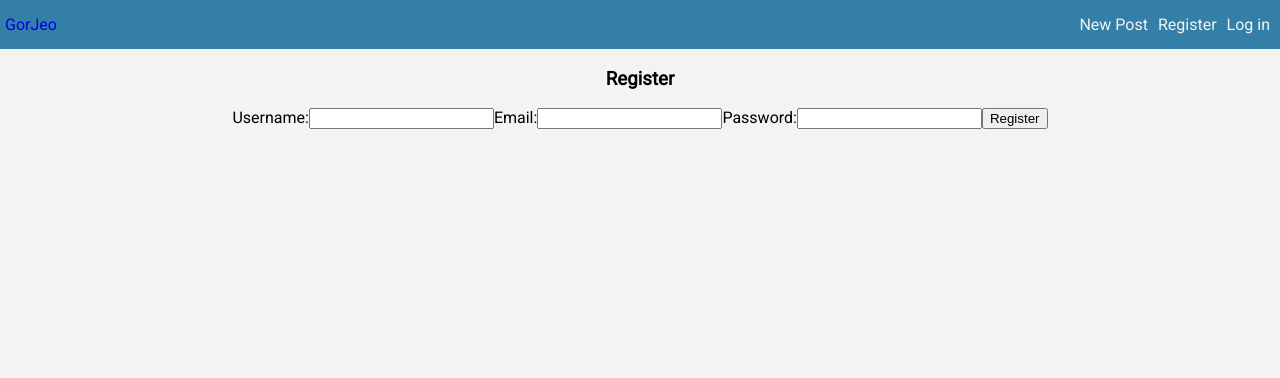
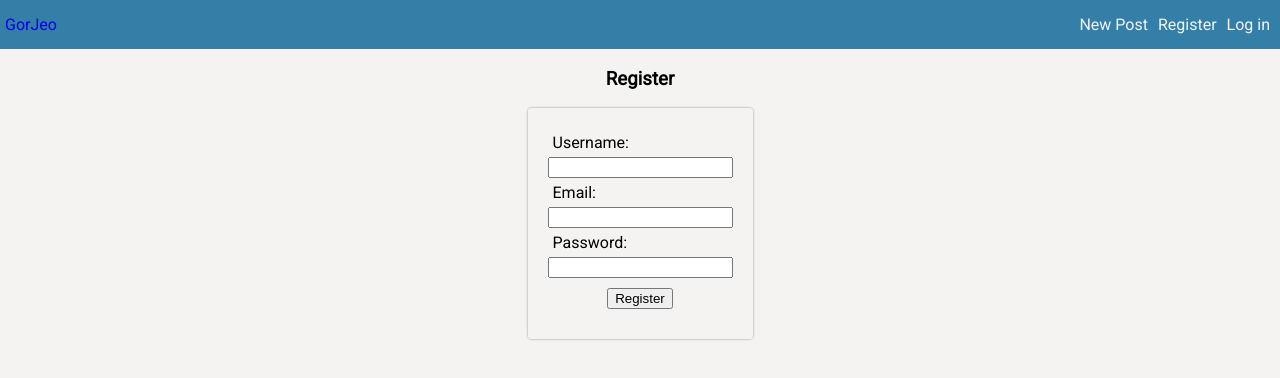
Before and after one commit to Juan321654/gorjeo, a React (Create React App) app in the folder client/: page /register in a window 1280 px wide. Shown: the top 378 px of the page. Built offline with nearby package versions, Linux system fonts and the light colour scheme; the HTML template or start-up script is replaced by a standard one.

Commit message:
register css done

```diff
--- a/client/src/screens/Comments/Comments.css
+++ b/client/src/screens/Comments/Comments.css
@@ -19,6 +19,11 @@
     padding: 16px 5px 0px 0px;
 }
 
+.p2-comm{
+    padding: 22px 5px 0px 0px;
+    font-size: 7px;
+}
+
 .comment-comm{
     margin: 0px 10px 10px 10px;
     text-align: left;
--- a/client/src/screens/Comments/Comments.jsx
+++ b/client/src/screens/Comments/Comments.jsx
@@ -7,7 +7,7 @@ export default function Comments() {
             <div className="header-comm">
                 <img src="https://www.pngkit.com/png/detail/281-2812821_user-account-management-logo-user-icon-png.png" width="50px" height="40px" />
                 <p className="p-comm">Juan Camacho</p>
-                <p className="p-comm">Software Engineer</p>
+                <p className="p2-comm">Software Engineer</p>
             </div>
             <hr className="hr-comm" />
             <div className="comment-comm">
--- a/client/src/screens/Signup/SignUp.css
+++ b/client/src/screens/Signup/SignUp.css
@@ -0,0 +1,32 @@
+.form-sign{
+    display: flex;
+    flex-direction: column;
+
+}
+
+.container-sign{
+    display: flex;
+    justify-content: center;
+    align-items: center;
+}
+
+.btn-sign{
+    padding: 10px;
+    /* width: 100px; */
+    /* justify-self: center; */
+}
+
+.p-sign{
+    text-align: left;
+    margin: 5px;
+}
+
+.label-sign{
+    padding: 0px 0px 8px 0px;
+}
+
+.border-cont-sign{
+    box-shadow: 0px 0px 3px -1px;
+    border-radius: 3px;
+    padding: 20px;
+}
--- a/client/src/screens/Signup/SignUp.jsx
+++ b/client/src/screens/Signup/SignUp.jsx
@@ -20,7 +20,10 @@ export default function SignUp(props) {
     }
 
     return (
-        <form onSubmit={(e) => {
+        <div className="container-sign">
+            <form
+                className="form-sign"
+                onSubmit={(e) => {
                     e.preventDefault();
                     handleRegister(formData);
                 }}>
@@ -29,8 +32,9 @@ export default function SignUp(props) {
                     error &&
                     <p>{error}</p>
                 }
-            <label>
-                Username:
+                <div className="border-cont-sign">
+                    <label className="label-sign">
+                        <p className="p-sign">Username:</p>
                         <input
                             type="text"
                             value={username}
@@ -38,8 +42,8 @@ export default function SignUp(props) {
                             onChange={handleChange}
                         />
                     </label>
-            <label>
-                Email:
+                    <label className="label-sign">
+                        <p className="p-sign">Email:</p>
                         <input
                             type="text"
                             value={email}
@@ -47,8 +51,8 @@ export default function SignUp(props) {
                             onChange={handleChange}
                         />
                     </label>
-            <label>
-                Password:
+                    <label className="label-sign">
+                        <p className="p-sign">Password:</p>
                         <input
                             type="password"
                             value={password}
@@ -56,7 +60,12 @@ export default function SignUp(props) {
                             onChange={handleChange}
                         />
                     </label>
-            <button>Register</button>
+                    <div className="btn-sign">
+                        <button >Register</button>
+                    </div>
+                </div>
+
             </form>
+        </div>
     )
 }
```
Lines whose indentation alone changed are shown as unchanged.
